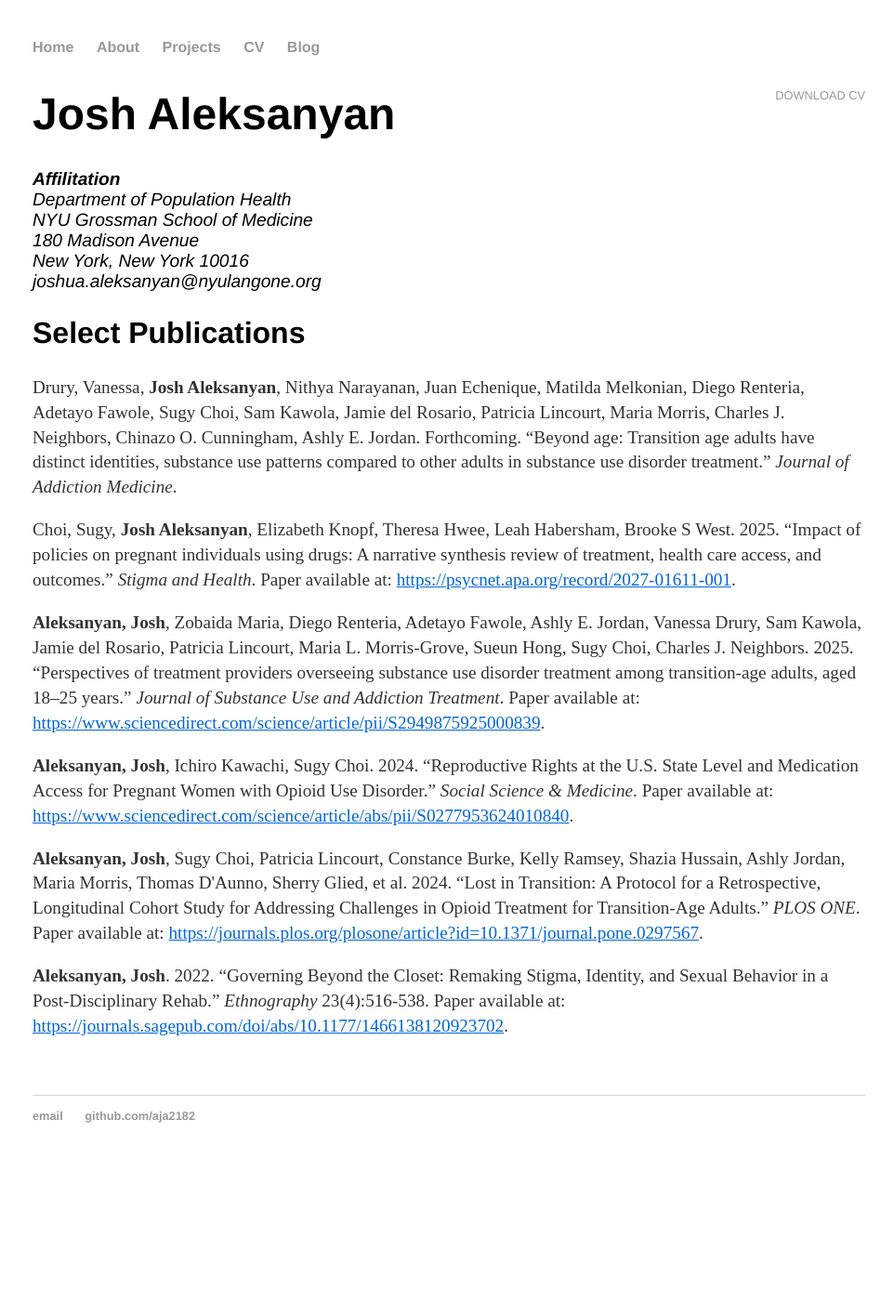
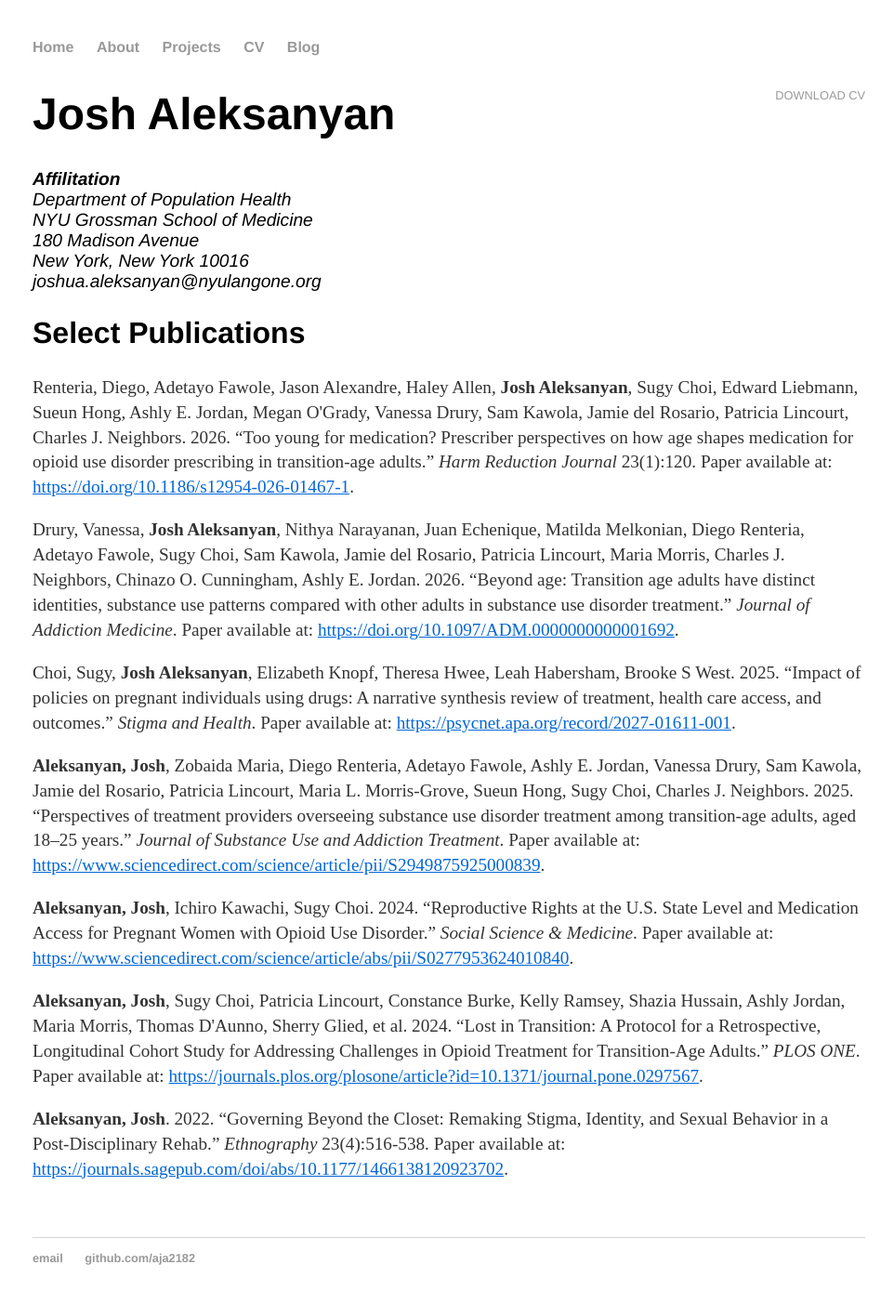
Before and after one commit to aja2182/aja2182.github.io, a Jekyll site: the page built from cv/index.html, in a window 1280 px wide. Shown: the whole page at 93% size, without its empty margins (157-1119 px from the left). Built offline with Jekyll 4.4.1, drawn with Linux system fonts in a browser that asks for light colours; before the commit the page ends 1250 px from its top, so only the background shows below that.

Commit message:
Update index.html

```diff
--- a/cv/index.html
+++ b/cv/index.html
@@ -14,10 +14,10 @@ title: Josh Aleksanyan
 					<span class="obfuscate">joshua.aleksanyan@nyulangone.org</span>
 					</address>
 					<h2>Select Publications</h2>
-		<p>Drury, Vanessa, <strong>Josh Aleksanyan</strong>, Nithya Narayanan, Juan Echenique, Matilda Melkonian, Diego Renteria, Adetayo Fawole, Sugy Choi, Sam Kawola, Jamie del Rosario, Patricia Lincourt, Maria Morris, Charles J. Neighbors, Chinazo O. Cunningham, Ashly E. Jordan. Forthcoming. <q>Beyond age: Transition age adults have distinct identities, substance use patterns compared to other adults in substance use disorder treatment.</q> <i>Journal of Addiction Medicine</i>.</p>
+		<p>Renteria, Diego, Adetayo Fawole, Jason Alexandre, Haley Allen, <strong>Josh Aleksanyan</strong>, Sugy Choi, Edward Liebmann, Sueun Hong, Ashly E. Jordan, Megan O'Grady, Vanessa Drury, Sam Kawola, Jamie del Rosario, Patricia Lincourt, Charles J. Neighbors. 2026. <q>Too young for medication? Prescriber perspectives on how age shapes medication for opioid use disorder prescribing in transition-age adults.</q> <i>Harm Reduction Journal</i> 23(1):120. Paper available at: <a href="https://doi.org/10.1186/s12954-026-01467-1">https://doi.org/10.1186/s12954-026-01467-1</a>.</p>
+		<p>Drury, Vanessa, <strong>Josh Aleksanyan</strong>, Nithya Narayanan, Juan Echenique, Matilda Melkonian, Diego Renteria, Adetayo Fawole, Sugy Choi, Sam Kawola, Jamie del Rosario, Patricia Lincourt, Maria Morris, Charles J. Neighbors, Chinazo O. Cunningham, Ashly E. Jordan. 2026. <q>Beyond age: Transition age adults have distinct identities, substance use patterns compared with other adults in substance use disorder treatment.</q> <i>Journal of Addiction Medicine</i>. Paper available at: <a href="https://doi.org/10.1097/ADM.0000000000001692">https://doi.org/10.1097/ADM.0000000000001692</a>.</p>
 	    <p>Choi, Sugy, <strong>Josh Aleksanyan</strong>, Elizabeth Knopf, Theresa Hwee, Leah Habersham, Brooke S West. 2025. <q>Impact of policies on pregnant individuals using drugs: A narrative synthesis review of treatment, health care access, and outcomes.</q> <i>Stigma and Health</i>. Paper available at: <a href="https://psycnet.apa.org/record/2027-01611-001">https://psycnet.apa.org/record/2027-01611-001</a>.</p>
 		<p><strong>Aleksanyan, Josh</strong>, Zobaida Maria, Diego Renteria, Adetayo Fawole, Ashly E. Jordan, Vanessa Drury, Sam Kawola, Jamie del Rosario, Patricia Lincourt, Maria L. Morris-Grove, Sueun Hong, Sugy Choi, Charles J. Neighbors. 2025. <q>Perspectives of treatment providers overseeing substance use disorder treatment among transition-age adults, aged 18–25 years.</q> <i>Journal of Substance Use and Addiction Treatment</i>. Paper available at: <a href="https://www.sciencedirect.com/science/article/pii/S2949875925000839">https://www.sciencedirect.com/science/article/pii/S2949875925000839</a>.</p>
-
 	    <p><strong>Aleksanyan, Josh</strong>, Ichiro Kawachi, Sugy Choi. 2024. <q>Reproductive Rights at the U.S. State Level and Medication Access for Pregnant Women with Opioid Use Disorder.</q> <i>Social Science &amp; Medicine</i>. Paper available at: <a href="https://www.sciencedirect.com/science/article/abs/pii/S0277953624010840">https://www.sciencedirect.com/science/article/abs/pii/S0277953624010840</a>.</p>
 		<p><strong>Aleksanyan, Josh</strong>, Sugy Choi, Patricia Lincourt, Constance Burke, Kelly Ramsey, Shazia Hussain, Ashly Jordan, Maria Morris, Thomas D'Aunno, Sherry Glied, et al. 2024. <q>Lost in Transition: A Protocol for a Retrospective, Longitudinal Cohort Study for Addressing Challenges in Opioid Treatment for Transition-Age Adults.</q> <i>PLOS ONE</i>. Paper available at: <a href="https://journals.plos.org/plosone/article?id=10.1371/journal.pone.0297567">https://journals.plos.org/plosone/article?id=10.1371/journal.pone.0297567</a>.</p>
 		<p><strong>Aleksanyan, Josh</strong>. 2022. <q>Governing Beyond the Closet: Remaking Stigma, Identity, and Sexual Behavior in a Post-Disciplinary Rehab.</q> <i>Ethnography</i> 23(4):516-538. Paper available at: <a href="https://journals.sagepub.com/doi/abs/10.1177/1466138120923702">https://journals.sagepub.com/doi/abs/10.1177/1466138120923702</a>.</p>
```
